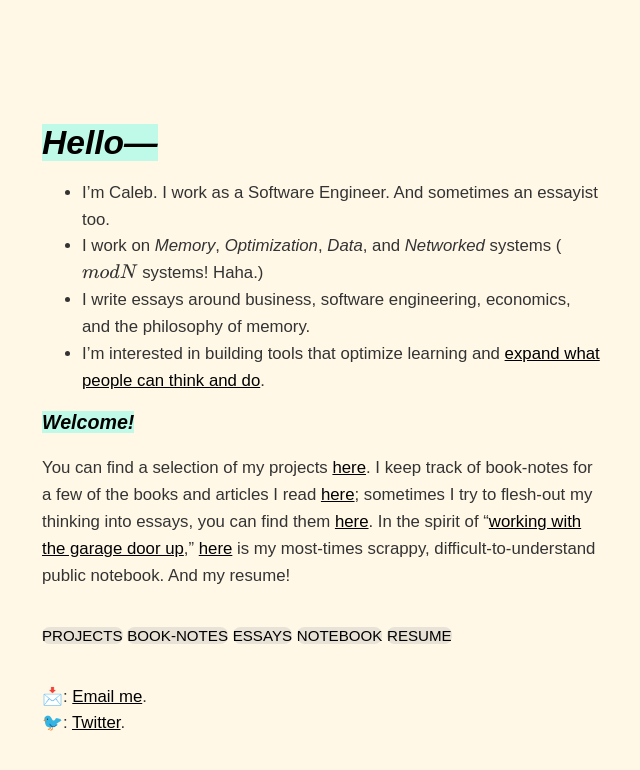
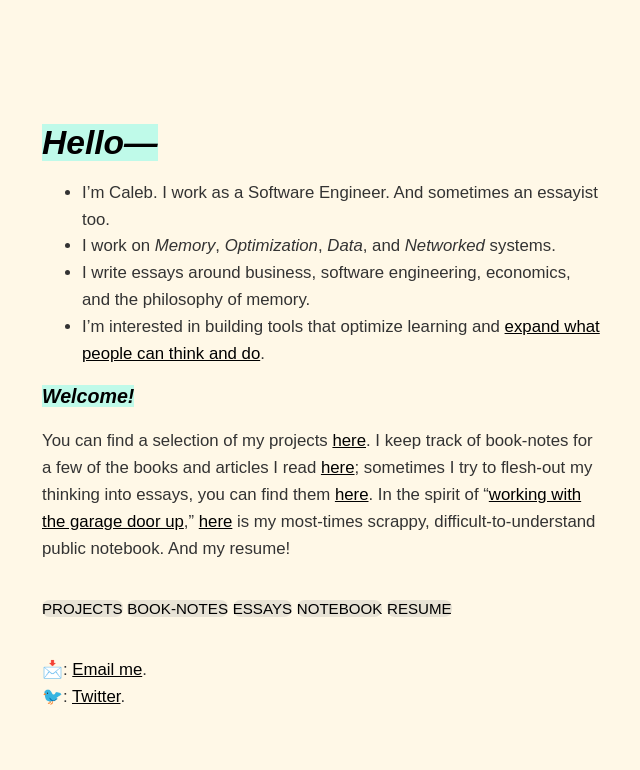
Before and after one commit to dCO2/rococo, a Jekyll site: the page built from index.md, in a window 1280 px wide. Shown: the top 770 px of the page, without its empty margins (334-974 px from the left). Built offline with Jekyll 4.4.1, drawn with Linux system fonts in a browser that asks for light colours; some web fonts are replaced; formulas are drawn with MathJax 3.

Commit message:
Update index.md

```diff
--- a/index.md
+++ b/index.md
@@ -9,7 +9,7 @@ title: Home
 <h1 style="background-color: #00ffef40;display: inline;"><em>Hello—</em></h1>
 
 - I'm Caleb. I work as a Software Engineer. And sometimes an essayist too.
-- I work on _Memory_, _Optimization_, _Data_, and _Networked_ systems (\\(modN\\) systems! Haha.)
+- I work on _Memory_, _Optimization_, _Data_, and _Networked_ systems.
 - I write essays around business, software engineering, economics, and the philosophy of memory.
 - I'm interested in building tools that optimize learning and [expand what people can think and do](https://numinous.productions/ttft/).
 
```
